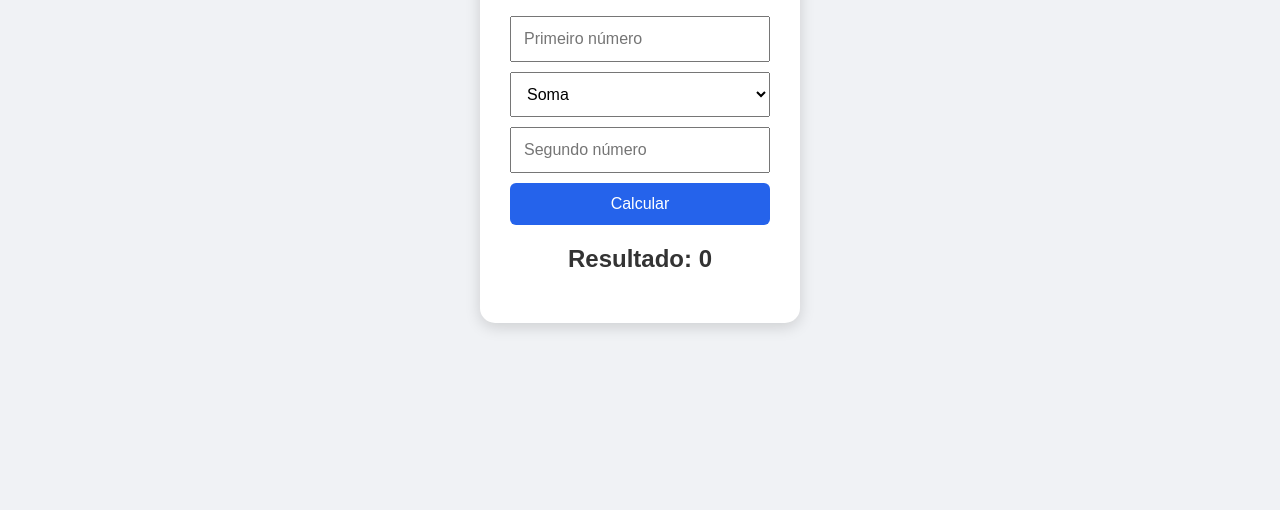
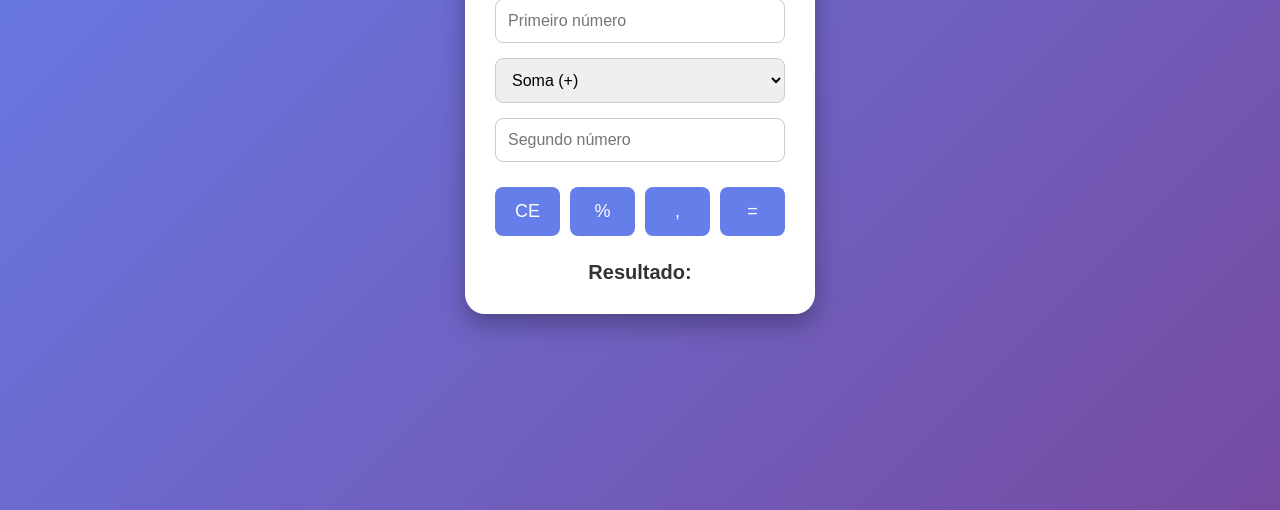
Before and after one commit to Lyviaanjos/calculadora-multifuncional, a plain HTML site: page index.html in a window 1280 px wide. Shown: the part 290-800 px from the top of the page. Drawn offline with Linux system fonts and the light colour scheme.

Commit message:
v3.0.0 - Melhora layout e adiciona CE porcentagem e virgula

```diff
--- a/index.html
+++ b/index.html
@@ -9,25 +9,29 @@
 </head>
 <body>
 
-    <div class="calculadora">
+    <main class="calculadora">
         <h1>Calculadora</h1>
 
         <input type="number" id="numero1" placeholder="Primeiro número">
 
         <select id="operacao">
-            <option value="soma">Soma</option>
-            <option value="subtracao">Subtração</option>
-            <option value="multiplicacao">Multiplicação</option>
-            <option value="divisao">Divisão</option>
+            <option value="soma">Soma (+)</option>
+            <option value="subtracao">Subtração (-)</option>
+            <option value="multiplicacao">Multiplicação (×)</option>
+            <option value="divisao">Divisão (÷)</option>
         </select>
-
 
         <input type="number" id="numero2" placeholder="Segundo número">
 
-        <button onclick="calcular()">Calcular</button>
+        <div class="botoes">
+            <button onclick="limpar()">CE</button>
+            <button onclick="porcentagem()">%</button>
+            <button onclick="adicionarVirgula()">,</button>
+            <button onclick="calcular()">=</button>
+        </div>
 
-        <h2 id="resultado">Resultado: 0</h2>
-    </div>
+        <p id="resultado">Resultado: </p>
+    </main>
 
     <script src="script.js"></script>
 </body>
--- a/script.js
+++ b/script.js
@@ -8,13 +8,10 @@ function calcular() {
 
     if (operacao === "soma") {
         resultado = numero1 + numero2;
-
     } else if (operacao === "subtracao") {
         resultado = numero1 - numero2;
-
     } else if (operacao === "multiplicacao") {
         resultado = numero1 * numero2;
-
     } else if (operacao === "divisao") {
         if (numero2 === 0) {
             document.getElementById("resultado").textContent =
@@ -28,3 +25,25 @@ function calcular() {
     document.getElementById("resultado").textContent =
         "Resultado: " + resultado;
 }
+
+function limpar() {
+    document.getElementById("numero1").value = "";
+    document.getElementById("numero2").value = "";
+    document.getElementById("resultado").textContent = "Resultado: ";
+}
+
+function porcentagem() {
+    const numero1 = Number(document.getElementById("numero1").value);
+    const resultado = numero1 / 100;
+
+    document.getElementById("resultado").textContent =
+        "Resultado: " + resultado;
+}
+
+function adicionarVirgula() {
+    const campo = document.getElementById("numero1");
+
+    if (!campo.value.includes(".")) {
+        campo.value += ".";
+    }
+}
--- a/style.css
+++ b/style.css
@@ -1,53 +1,67 @@
 
 * {
+    margin: 0;
+    padding: 0;
     box-sizing: border-box;
+    font-family: Arial, sans-serif;
 }
 
 body {
-    font-family: Arial, sans-serif;
-    background-color: #f0f2f5;
+    min-height: 100vh;
     display: flex;
     justify-content: center;
     align-items: center;
-    min-height: 100vh;
-    margin: 0;
+    background: linear-gradient(135deg, #667eea, #764ba2);
 }
 
 .calculadora {
+    width: 350px;
+    padding: 30px;
     background-color: white;
-    padding: 30px;
-    border-radius: 15px;
-    box-shadow: 0 4px 15px rgba(0, 0, 0, 0.15);
-    width: 320px;
+    border-radius: 20px;
+    box-shadow: 0 10px 25px rgba(0, 0, 0, 0.3);
     text-align: center;
 }
 
 h1 {
+    margin-bottom: 25px;
     color: #333;
 }
 
 input,
-select,
-button {
+select {
     width: 100%;
     padding: 12px;
-    margin-top: 10px;
+    margin-bottom: 15px;
+    border: 1px solid #ccc;
+    border-radius: 8px;
     font-size: 16px;
 }
 
+.botoes {
+    display: grid;
+    grid-template-columns: repeat(4, 1fr);
+    gap: 10px;
+    margin-top: 10px;
+}
+
 button {
-    background-color: #2563eb;
+    padding: 14px 5px;
+    border: none;
+    border-radius: 8px;
+    background-color: #667eea;
     color: white;
-    border: none;
-    border-radius: 6px;
+    font-size: 18px;
     cursor: pointer;
 }
 
 button:hover {
-    background-color: #1d4ed8;
+    background-color: #4f63c4;
 }
 
 #resultado {
-    margin-top: 20px;
+    margin-top: 25px;
+    font-size: 20px;
+    font-weight: bold;
     color: #333;
 }
```
